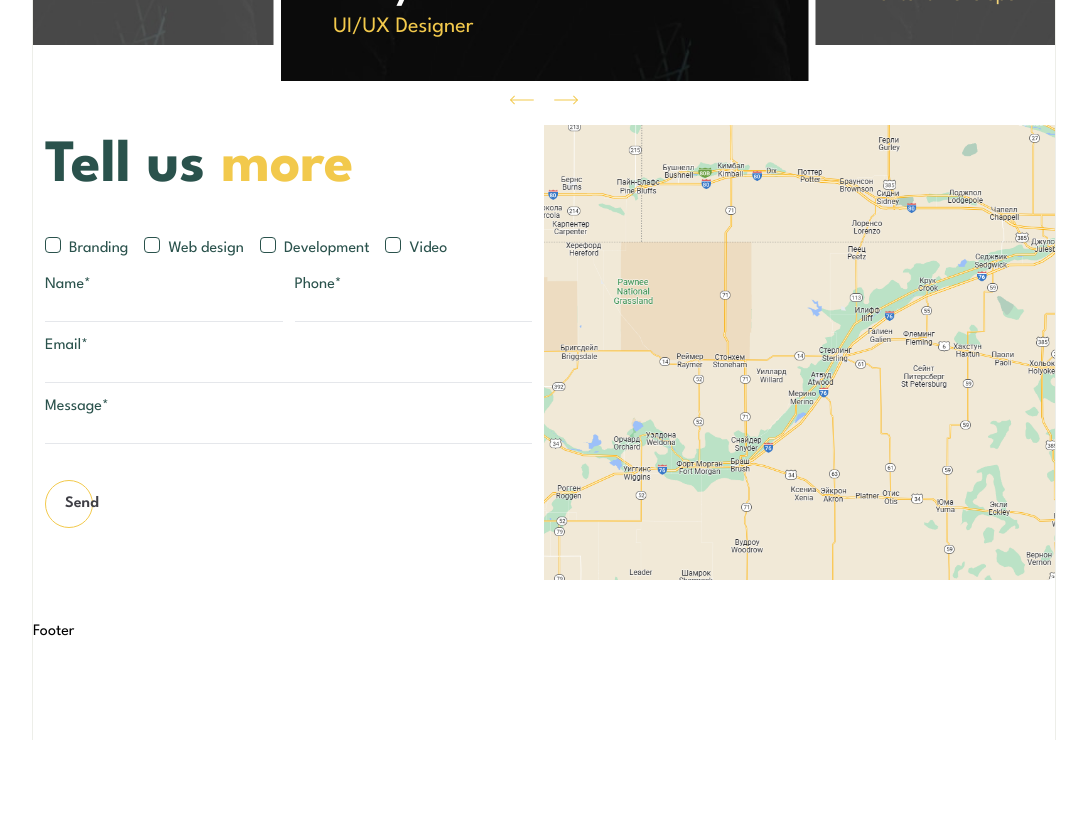
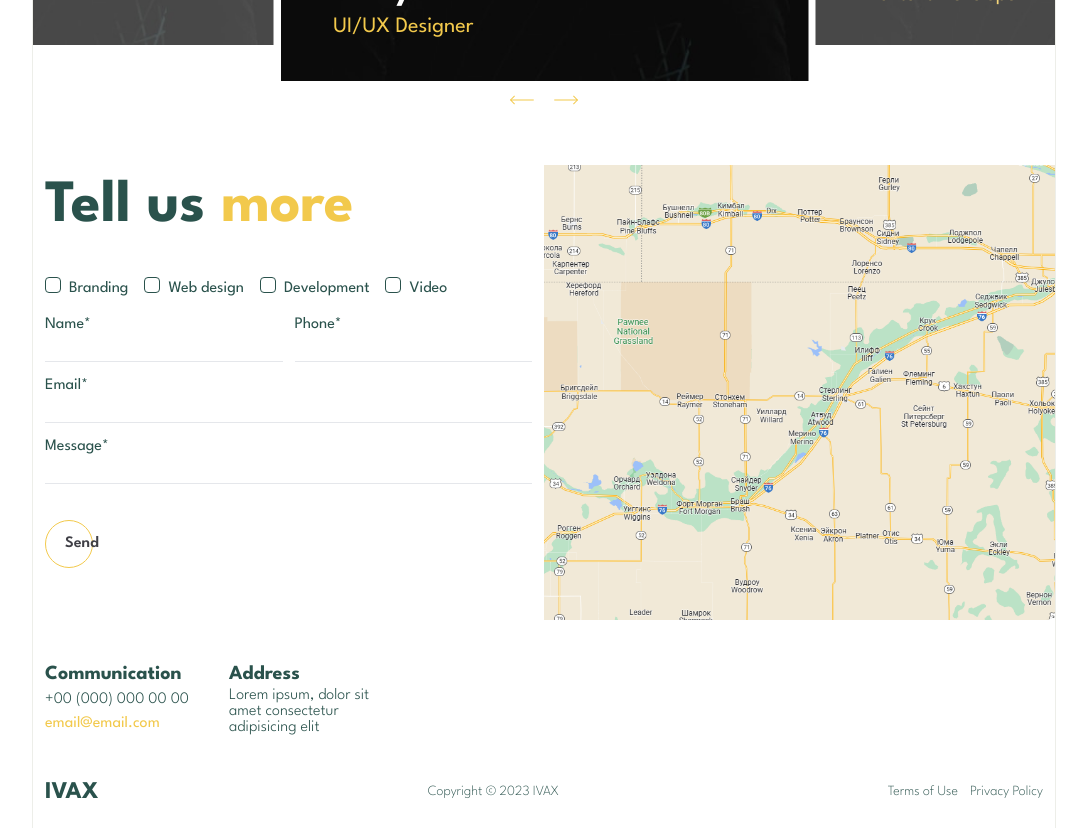
Before and after one commit to HopeMarwal/ivax, a Next.js app: page / in a window 1280 px wide. Shown: the part 6100-6928 px from the top of the page, without its empty margins (96-1183 px from the left). Before the commit the page ends 6840 px from the top, so only its background shows below. Built offline with nearby package versions, Linux system fonts and the light colour scheme.

Commit message:
Nav add social

```diff
--- a/components/Footer.jsx
+++ b/components/Footer.jsx
@@ -2,8 +2,30 @@ import React from 'react'
 
 export default function Footer() {
   return (
-    <div className='w-full'>
-      Footer
+    <div className='w-full px-3'>
+      {/* Contacts */}
+      <div className="w-full flex flex-wrap gap-10 mb-10">
+        <div className='w-full sm:w-auto text-center sm:text-left'>
+          <p className='font-bold text-xl text-primary-green'>Communication</p>
+          <p className='font-light text-primary-green'>+00 (000) 000 00 00</p>
+          <a className='text-primary-yellow' href='mailto:email@email.com'>email@email.com</a>
+        </div>
+
+        <div className='w-full sm:w-auto text-center sm:text-left'>
+          <p className='font-bold text-xl text-primary-green'>Address</p>
+          <p className='w-40 text-primary-green font-light leading-4 m-auto'>Lorem ipsum, dolor sit amet consectetur adipisicing elit</p>
+        </div>
+      </div>
+
+      {/* Privacy */}
+      <div className='w-full flex flex-wrap justify-between items-center flex-col sm:flex-row gap-5 sm:gap-0'>
+        <div className='text-primary-green text-2xl font-bold'>IVAX</div>
+        <div className='text-primary-green text-sm font-extralight'>Copyright &copy; 2023 IVAX</div>
+        <div className='flex gap-3 text-primary-green text-sm font-extralight'>
+          <p>Terms of Use</p>
+          <p>Privacy Policy</p>
+        </div>
+      </div>
     </div>
   )
 }
--- a/components/Nav.jsx
+++ b/components/Nav.jsx
@@ -1,5 +1,6 @@
 'use client'
 import { useState, useEffect } from "react"
+import Image from "next/image";
 
 const menuItems = [
   {
@@ -60,7 +61,7 @@ export default function Nav() {
         <div className="menu_block"></div>
         <div className="menu_block"></div>
 
-        <div className="wrapper flex flex-wrap h-full w-full pl-10 content-center ">
+        <div className="wrapper relative flex flex-wrap h-full w-full pl-10 content-center ">
           <div className="gradient_top"></div>
           <ul className="menu_items">
             {menuItems.map((item) => (
@@ -71,6 +72,26 @@ export default function Nav() {
 
           </ul>
           <div className="gradient_bottom"></div>
+          {/* Social links */}
+          <div className="social">
+            {/* Fb */}
+            <svg width="11" height="20" viewBox="0 0 11 20" fill="none" xmlns="http://www.w3.org/2000/svg">
+              <path d="M8.33125 3.32083H10.1571V0.140833C9.84208 0.0975 8.75875 0 7.49708 0C4.86458 0 3.06125 1.65583 3.06125 4.69917V7.5H0.15625V11.055H3.06125V20H6.62292V11.0558H9.41042L9.85292 7.50083H6.62208V5.05167C6.62292 4.02417 6.89958 3.32083 8.33125 3.32083Z" fill="#F2C94C"/>
+            </svg>
+            {/* Inst */}
+            <svg width="20" height="20" viewBox="0 0 20 20" fill="none" xmlns="http://www.w3.org/2000/svg">
+              <path d="M15 0H5C2.2 0 0 2.2 0 5V15C0 17.8 2.2 20 5 20H15C17.8 20 20 17.8 20 15V5C20 2.2 17.8 0 15 0ZM18 15C18 16.7 16.7 18 15 18H5C3.3 18 2 16.7 2 15V5C2 3.3 3.3 2 5 2H15C16.7 2 18 3.3 18 5V15Z" fill="#F2C94C"/>
+              <path d="M10 5C7.2 5 5 7.2 5 10C5 12.8 7.2 15 10 15C12.8 15 15 12.8 15 10C15 7.2 12.8 5 10 5ZM10 13C8.3 13 7 11.7 7 10C7 8.3 8.3 7 10 7C11.7 7 13 8.3 13 10C13 11.7 11.7 13 10 13Z" fill="#F2C94C"/>
+              <path d="M15 6C15.5523 6 16 5.55229 16 5C16 4.44772 15.5523 4 15 4C14.4477 4 14 4.44772 14 5C14 5.55229 14.4477 6 15 6Z" fill="#F2C94C"/>
+            </svg>
+            {/* Behance */}
+            <svg width="20" height="14" viewBox="0 0 20 14" fill="none" xmlns="http://www.w3.org/2000/svg">
+              <path d="M8.22817 6.39998C8.64321 6.19121 8.95698 5.95869 9.172 5.70742C9.55453 5.25488 9.7433 4.65483 9.7433 3.91102C9.7433 3.18721 9.55453 2.56841 9.177 2.04962C8.54695 1.20455 7.48061 0.772014 5.97299 0.749512H0V12.9418H5.56921C6.19676 12.9418 6.77806 12.888 7.3156 12.778C7.85314 12.6667 8.31818 12.463 8.71196 12.1654C9.06199 11.9067 9.35452 11.5854 9.58704 11.2066C9.95457 10.6341 10.1383 9.98527 10.1383 9.26271C10.1383 8.56265 9.97707 7.96635 9.65704 7.47631C9.33326 6.98627 8.85822 6.62749 8.22817 6.39998ZM2.46395 2.86719H5.15417C5.74547 2.86719 6.23301 2.93094 6.61554 3.0572C7.05808 3.24097 7.27935 3.61475 7.27935 4.18479C7.27935 4.69609 7.11058 5.05362 6.7768 5.25488C6.44053 5.45615 6.00424 5.55741 5.4692 5.55741H2.46395V2.86719ZM6.71805 10.6116C6.42053 10.7553 6.00174 10.8266 5.46545 10.8266H2.46395V7.57507H5.5067C6.03674 7.57882 6.44928 7.64883 6.7443 7.78009C7.26935 8.01761 7.53062 8.45264 7.53062 9.08895C7.53062 9.83901 7.26059 10.344 6.71805 10.6116Z" fill="#F2C94C"/>
+              <path d="M18.0779 1.31836H12.7812V2.83598H18.0779V1.31836Z" fill="#F2C94C"/>
+              <path d="M19.9181 7.30756C19.8081 6.60125 19.5656 5.97995 19.188 5.44366C18.7742 4.83611 18.2492 4.39107 17.6104 4.1098C16.9741 3.82728 16.2578 3.68601 15.4602 3.68726C14.1214 3.68726 13.0338 4.10605 12.1924 4.93737C11.3536 5.77118 10.9336 6.97003 10.9336 8.53266C10.9336 10.199 11.3974 11.4029 12.33 12.1417C13.2588 12.8818 14.3314 13.2505 15.549 13.2505C17.0228 13.2505 18.1692 12.8118 18.988 11.9367C19.5118 11.3841 19.8081 10.8404 19.8731 10.3066H17.4329C17.2916 10.5703 17.1279 10.7766 16.9403 10.9266C16.6003 11.2016 16.1578 11.3391 15.6152 11.3391C15.0989 11.3391 14.6614 11.2254 14.2964 10.9991C13.6938 10.6366 13.3788 10.0015 13.3388 9.09771H19.9981C20.0081 8.31889 19.9831 7.7201 19.9181 7.30756ZM13.3988 7.54133C13.4863 6.95503 13.6988 6.48999 14.0363 6.14622C14.3739 5.80369 14.8514 5.63117 15.4627 5.62992C16.0265 5.62992 16.4978 5.79119 16.8816 6.11496C17.2604 6.44124 17.4741 6.91503 17.5179 7.54133H13.3988Z" fill="#F2C94C"/>
+            </svg>
+
+          </div>
         </div>
 
       </div>
--- a/components/Subscribe.jsx
+++ b/components/Subscribe.jsx
@@ -17,7 +17,7 @@ export default function Subscribe() {
     email: ''
   });
   return (
-    <div className='w-full mb-10 bg-white flex flex-wrap'>
+    <div className='w-full my-10 bg-white flex flex-wrap'>
       <div className='w-full md:w-6/12 p-3'>
         <h3>Tell us <span>more</span></h3>
         <form className="flex flex-wrap">
--- a/styles/global.css
+++ b/styles/global.css
@@ -8,7 +8,7 @@ aside {
   width: 6%;
 }
 main {
-  @apply border-r border-l border-borderSideColor flex font-league pb-24 overflow-hidden;
+  @apply border-r border-l border-borderSideColor flex font-league pb-5 overflow-hidden;
   width: 88%;
 }
 .middle_line {
@@ -137,6 +137,19 @@ h3 span {
 .list_item:hover a {
   -webkit-text-stroke: 0.5px white;
   color: transparent;
+}
+
+.social {
+  @apply flex mt-auto absolute bottom-16 left-8 gap-5 items-center;
+}
+
+.social svg {
+  cursor: pointer;
+  transition: all 0.3s linear;
+}
+
+.social svg:hover {
+  filter: drop-shadow(0 0 10px #edc038);
 }
 
 /* ScrollBar style */
```
Also changed, not shown: public/images/bulb.png (added).
